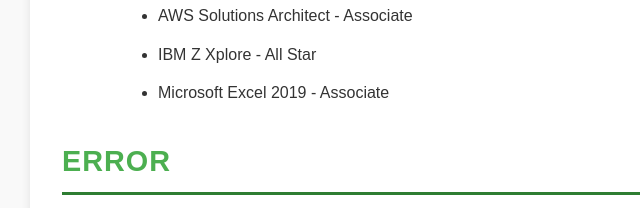
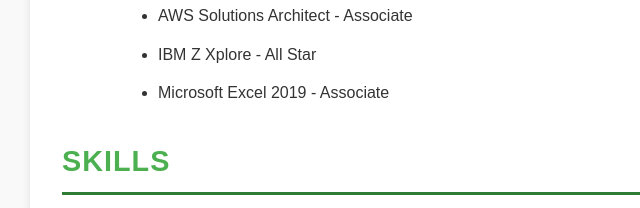
Before and after one commit to jordanmallouf/AWS-Cloud-Resume-Challenge-JordanMallouf, a plain HTML site: page frontend/index.html in a window 1280 px wide. Shown: the part 1320-1528 px from the top of the page, 178-818 px from the left. Drawn offline with Linux system fonts and the light colour scheme; no server answers.

Commit message:
Fixed test error

```diff
--- a/frontend/index.html
+++ b/frontend/index.html
@@ -63,7 +63,7 @@
             </ul>
         </section>
         <section>
-            <h2>Error</h2>
+            <h2>Skills</h2>
             <ul>
                 <li>Object-Oriented Programming</li>
                 <li>Cloud Platforms</li>
```
